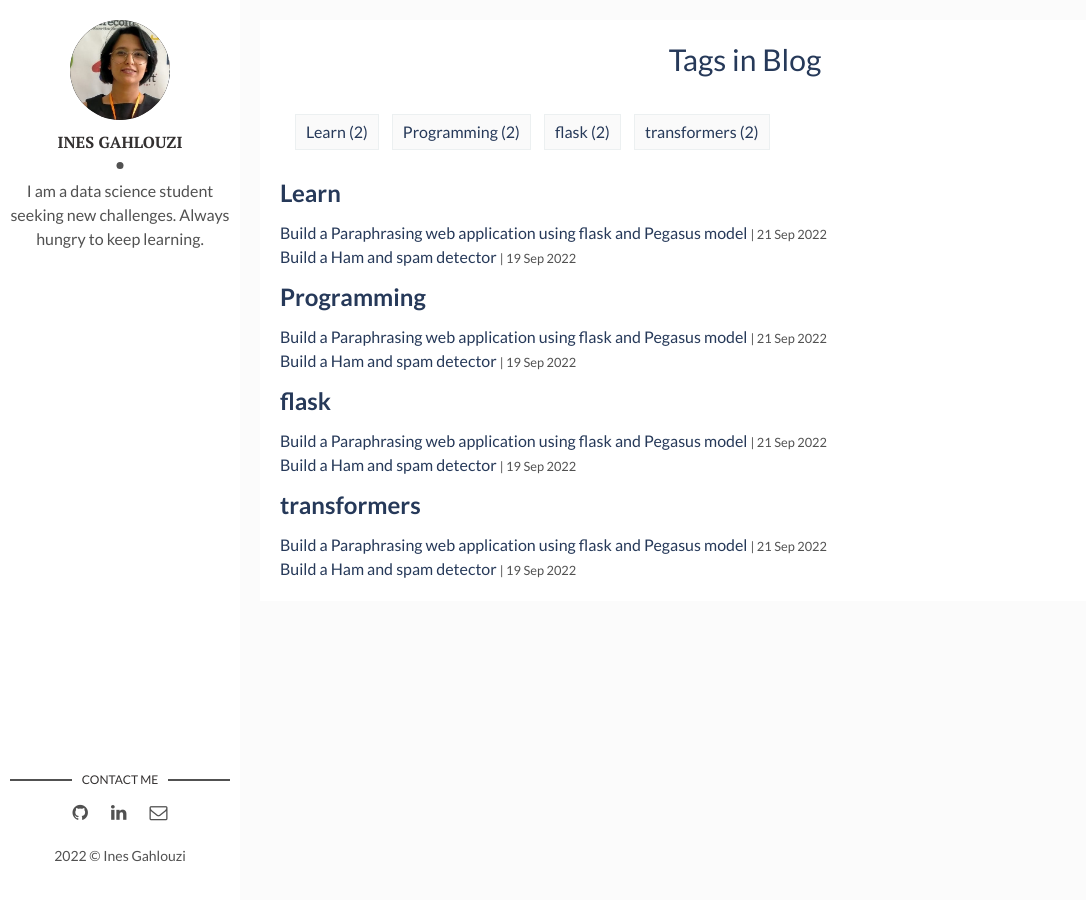
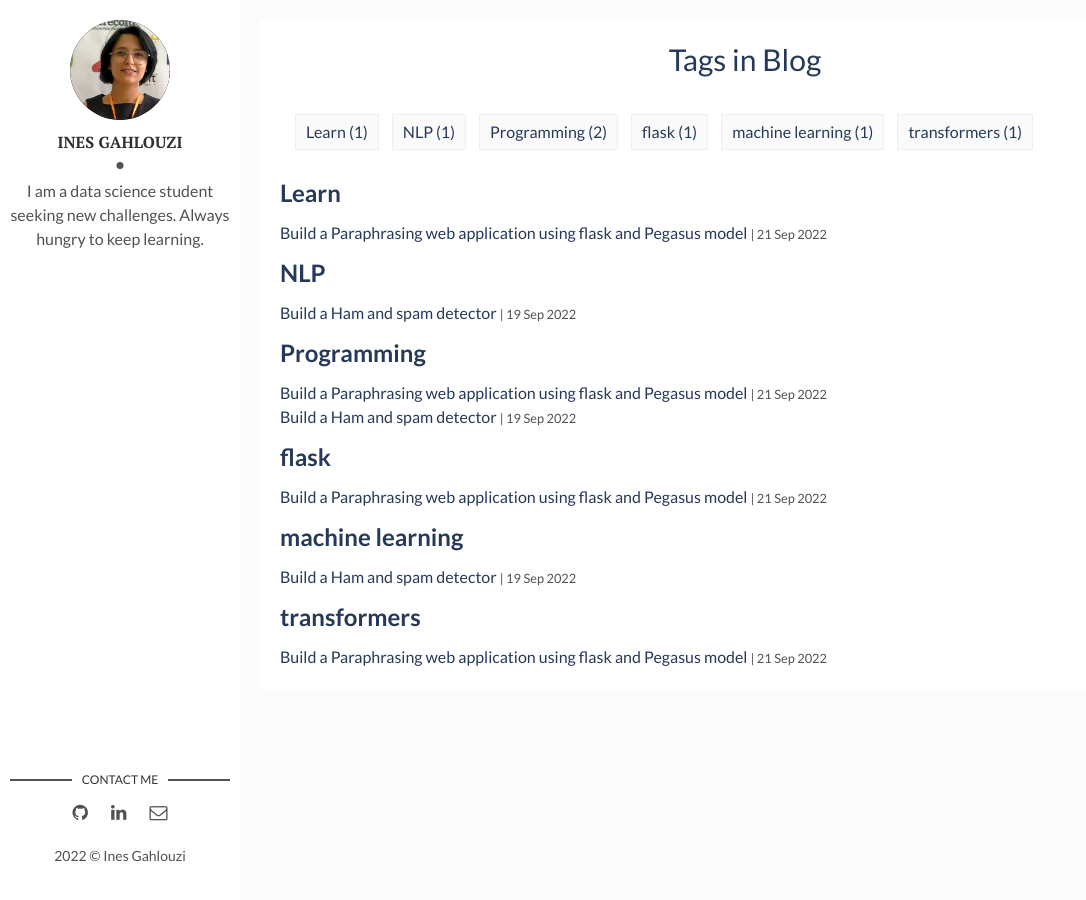
Before and after one commit to inesgh1/Ines-s-Blog, a Jekyll site: the page built from tags.html, in a window 1280 px wide. Shown: the whole page, without its empty margins (0-1086 px from the left). Built offline with Jekyll 4.4.1, drawn with Linux system fonts in a browser that asks for light colours.

Commit message:
Update 2022-09-22-spam-detector.markdown

```diff
--- a/_posts/2022-09-22-spam-detector.markdown
+++ b/_posts/2022-09-22-spam-detector.markdown
@@ -4,7 +4,7 @@ title: Build a Ham and spam detector
 date: 2022-09-19
 description: this is an end to end project to build a spam and ham detector
 img: sms.png # Add image post (optional)
-tags: [Programming, Learn,flask,transformers] # add tag
+tags: [Programming, NLP,machine learning] # add tag
 ---
 This project is about building NLP model that detects spam SMS text messages and because it's not fun at all to just build a model and forget about it as 90% of ML models in the world ,I'll be the exception :wink: and I'll deploy my model into an MLOps platform
 ## Plan
```
